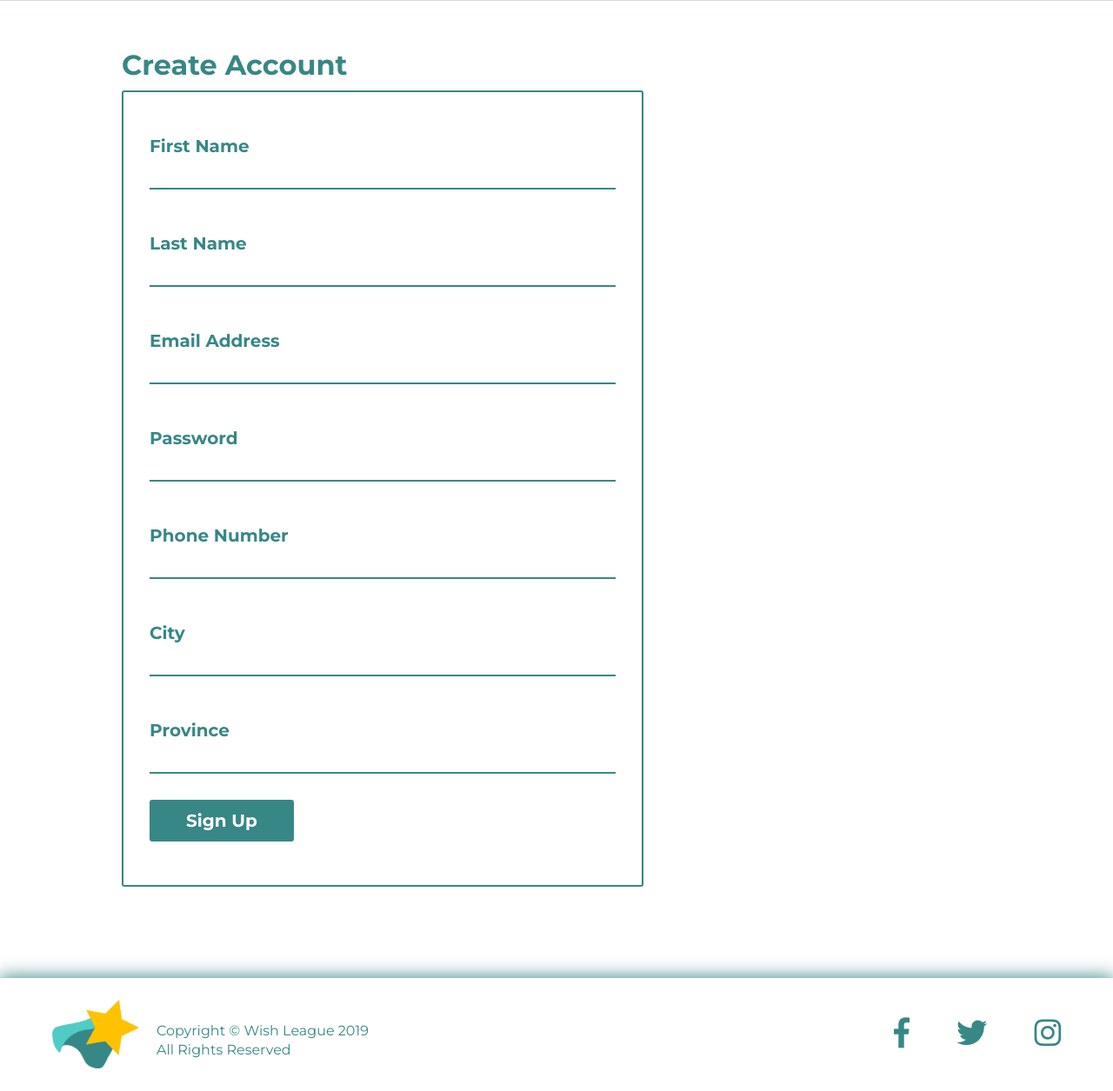
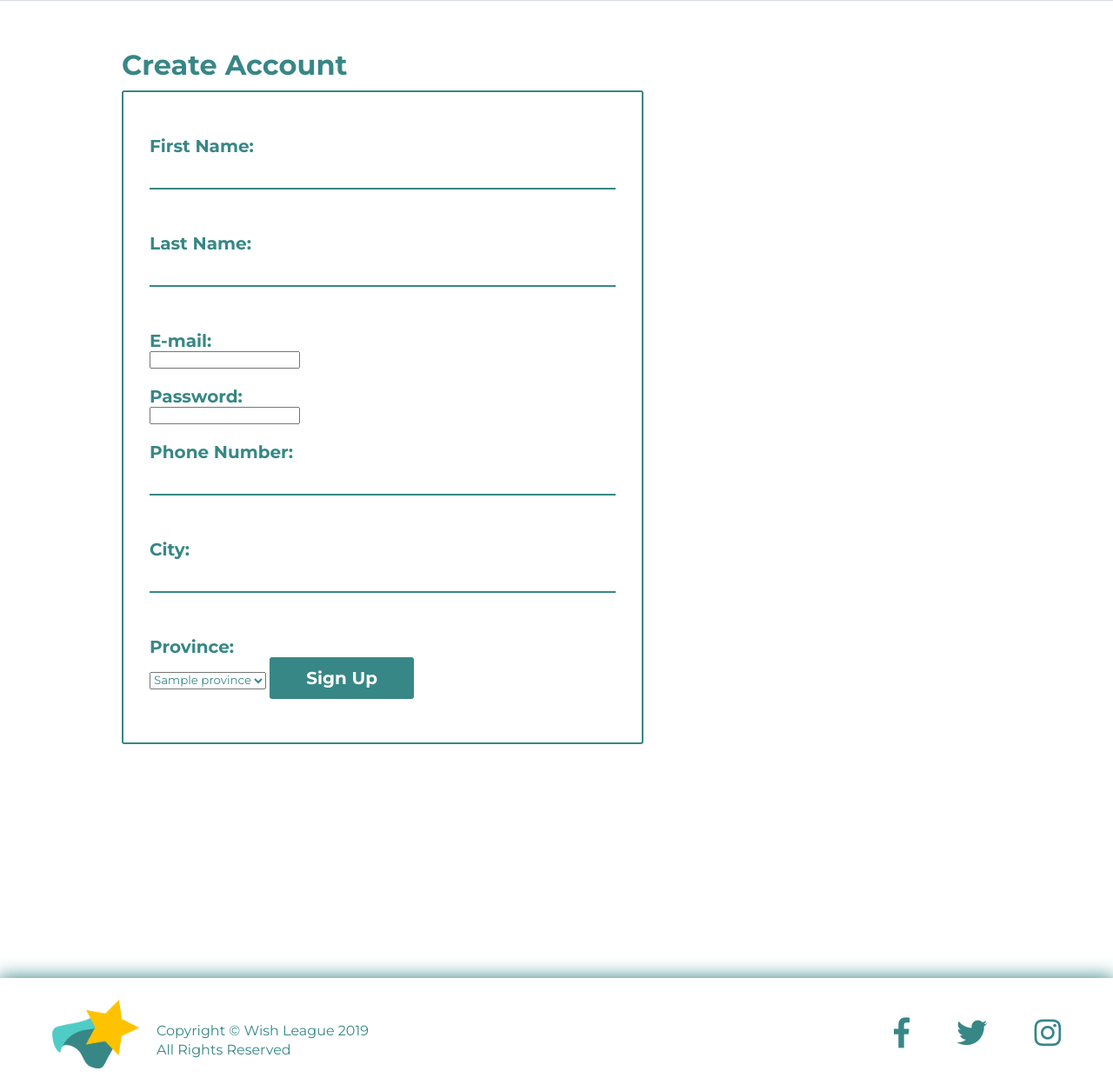
Before and after one commit to 100wishes/100wishes, a PHP site: template views/signup.php in a window 1280 px wide. Shown: the part 369-1624 px from the top of the page at 87% size. Run offline with PHP 8.4, Linux system fonts and the light colour scheme; the template is opened without the code that fills it: most values are stand-ins (such as "Sample title", 1, 10 or a date in 2020); grey boxes marked "Sample" are stand-in pictures; data that the repository does not hold is empty; some libraries are stand-ins or nearby versions.

Commit message:
user can register on the site

```diff
--- a/js/ajaxForm.js
+++ b/js/ajaxForm.js
@@ -85,4 +85,35 @@ $(function(){
 		}
 		return false;
 	});
+
+	$("#btn-clientSiteForm").on("click", function(){
+		$validation = validateForm();
+		if($validation == true)
+		{
+			$.ajax(
+			{
+				url: "models/saveUser.php",
+				method: "POST",
+				data:
+				{
+					strEmail: $("#email").val(),
+					strPassword: $("#password").val(),
+					strFirstName: $("#firstName").val(),
+					strLastName: $("#lastName").val(),
+					nPhone: $("#phone").val(),
+					nProvinceID: $("#province").val(),
+					strCity: $("#city").val()
+				},
+				success: (result) =>
+				{
+					window.location = "index.php?controller=pages&action=login";
+				},
+				error: (a, b, error) =>
+				{
+					console.log(error);
+				}
+			});
+		}
+	return false;
+	});
 });
--- a/views/login.php
+++ b/views/login.php
@@ -26,6 +26,6 @@
 	<div class="signUp contact contactInfo">
 		<h3>Sign Up</h3>
 		<p>Don’t have an account yet? Sign up now to start fulfilling wishes.</p>
-		<a href="#" class="btn-secondary">Sign Up Now</a>
+		<a href="index.php?controller=pages&action=signup" class="btn-secondary">Sign Up Now</a>
 	</div><!--signUp-->
 </div><!--loginContainer-->
--- a/views/signup.php
+++ b/views/signup.php
@@ -9,29 +9,37 @@
 	<div class="signUpDetails">
 		<h3>Create Account</h3>
 		<div class="signUpForm">
-			<form method="post" action="saveContact.php" onsubmit="return validateForm()">
-				<label>First Name</label>
-				<input type="text" name="strFirstName" class="requiredField" id="strFirstName">
+			<form id="clientSiteForm" method="post" action="">
+				<label>First Name:</label>
+				<input class="required" type="text" id="firstName" name="strFirstName" />
 
-				<label>Last Name</label>
-				<input type="text" name="strLastName" class="requiredField" id="strLastName">
+				<label>Last Name:</label>
+				<input class="required" type="text" id="lastName" name="strLastName" />
 
-				<label>Email Address</label>
-				<input type="text" name="strEmail" class="requiredField" id="strEmail">
+				<label>E-mail:</label>
+				<input class="required" type="email" id="email" name="strEmail" />
 
-				<label>Password</label>
-				<input type="text" name="strPassword" class="requiredField" id="strPassword">
+				<label>Password:</label>
+				<input type="password" class="required" id="password" name="strPassword" />
 
-				<label>Phone Number</label>
-				<input type="text" name="nPhone" class="requiredField" id="nPhone">
+				<label>Phone Number:</label>
+				<input type="text" class="required" id="phone" name="nPhone" />
 
-				<label>City</label>
-				<input type="text" name="strCity" class="requiredField" id="strCity">
+				<label>City:</label>
+				<input type="text" class="required" id="city" name="strCity" />
 
-				<label>Province</label>
-				<input type="text" name="nProvinceID" class="requiredField" id="nProvinceID">
+				<label>Province:</label>
+				<select id="province" name="nProvinceID" class="required">
+				<?php
+					foreach ($arrData['provinces'] as $province) {
+				?>
+					<option value="<?=$province["id"]?>"><?=$province["strName"]?></option>
+				<?php
+					}
+				?>
+				</select>
 
-				<input type="submit" value="Sign Up" class="completeBtn">
+				<input id="btn-clientSiteForm" type="submit" name="submit" value="Sign Up" class="completeBtn" />
 			</form>
 		</div><!--signUpForm-->
 	</div><!--signUpDetails-->
```
Also changed, not shown: controllers/pagesController.php (+16 -16 lines), models/saveUser.php (added, +25 -0 lines).
